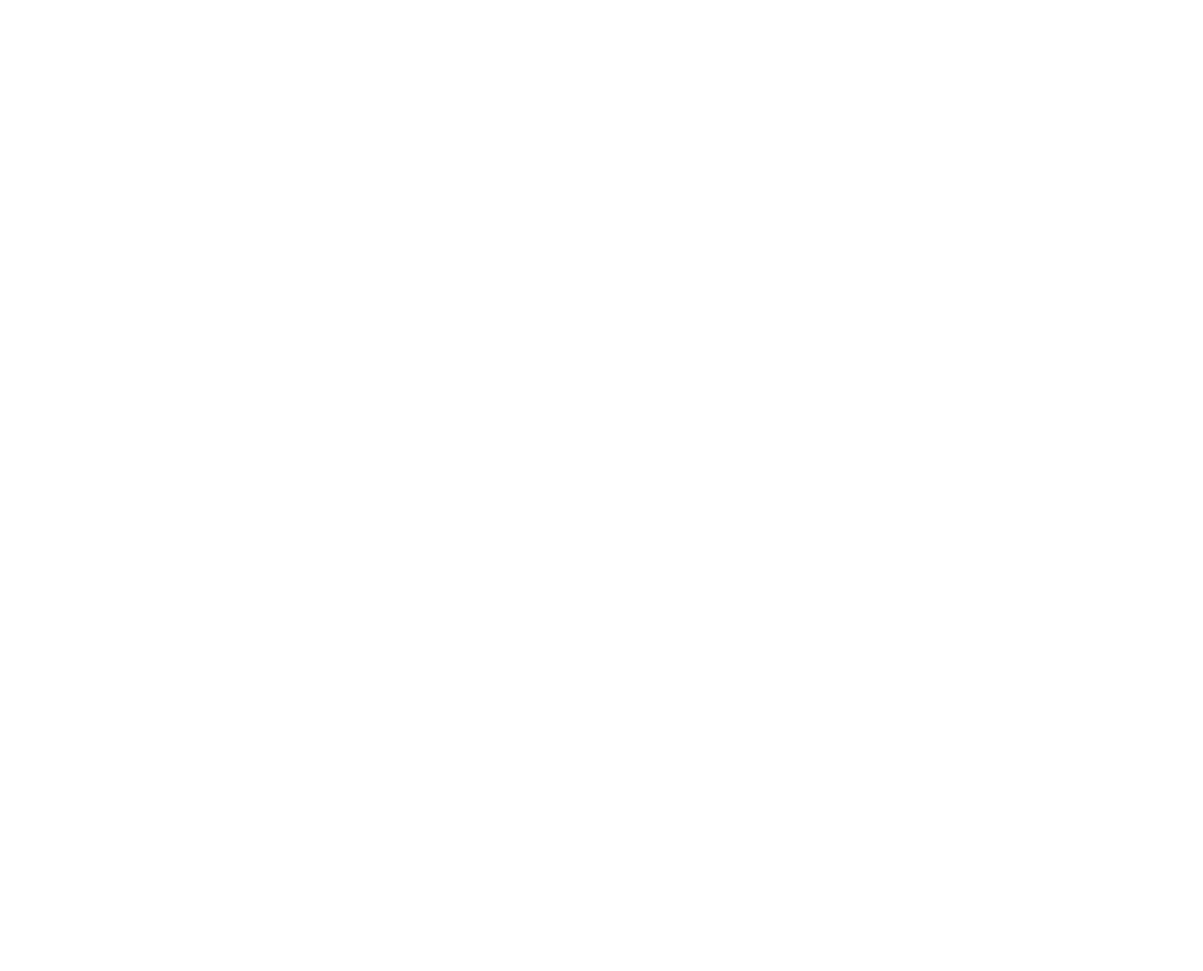
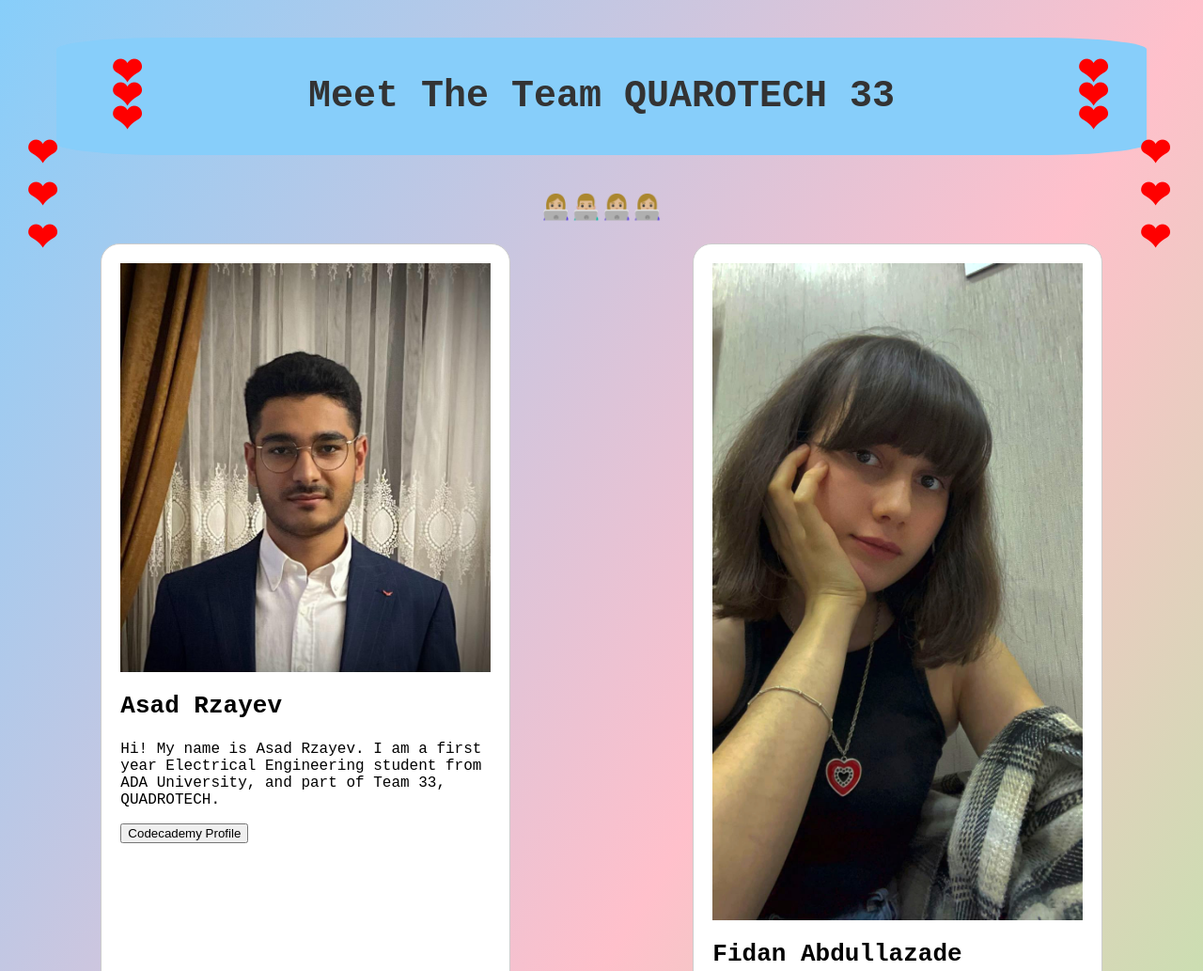
Before and after one commit to JalaAlmammadli/info-systems, a plain HTML site: page team_members.html in a window 1280 px wide. Shown: the top 1033 px of the page at 94% size. Before the commit the page ends 800 px from the top, so only its background shows below. Drawn offline with Linux system fonts and the light colour scheme.

Commit message:
Fidan
some clean

```diff
--- a/intro.html
+++ b/intro.html
@@ -8,7 +8,7 @@
 </head>
 <body>
     <div class="navbar">
-        <img src="C:\Users\HP\OneDrive\Documents\ayeeeee.jpg" alt="Logo" id="logo">
+        <img src="../media/logo.jpg" alt="Logo" id="logo">
 
         <a href="team_members.html">About Us</a>
         <a href="hour_of_code.html">Hour of Code</a>
@@ -22,12 +22,11 @@
             <div class="team-info">
                 <p>Our Team, QUADROTECH33, is consist of 4 ADA students, which are randomly chosen by our professor - Dr. Yusubov, and our purpose is to get you acquainted with our group members, content of our homework assignments, and a brief information about our Hour of Code event.</p>
             </div>
-            <img src="C:\Users\HP\OneDrive\Documents\maybe.jpg" alt="Introduction Image" class="intro-image">
+            <img src="../media/intro.jpg" alt="Introduction Image" class="intro-image">
         </section>
         <footer>
             <p>&copy; 2023 Our Website</p>
         </footer>
     </main>
-    <script src="script.js"></script>
 </body>
 </html>
--- a/team_members.css
+++ b/team_members.css
@@ -0,0 +1,144 @@
+body {
+    text-align: center;
+    margin: 20px;
+    font-family: 'Courier New', monospace;
+    background: linear-gradient(to bottom right, #87CEFA, #FFC0CB, #98FB98);
+}
+
+h1 {
+    background-color: #87CEFA;
+    padding: 40px;
+    margin: 40px;
+    color: #333;
+    animation: fadeIn 1s ease-in-out;
+    font-size: 40px;
+    position: relative;
+    border-radius: 10%;
+}
+
+h2 {
+    font-size: 26px;
+}
+
+.heart {
+    width: 16px;
+    height: 16px;
+    position: absolute;
+    animation: beat 1s infinite alternate;
+}
+
+.heart::before,
+.heart::after {
+    content: '\2764';
+    font-size: 40px;
+    position: absolute;
+    color: #ff0000;
+}
+
+.heart::before {
+    left: 0;
+}
+
+.heart::after {
+    left: 8px;
+}
+
+.heart.left1::after {
+    top: 86px;
+    left: -90px;
+}
+
+.heart.left2::after {
+    top: 106px;
+    left: -90px;
+}
+
+.heart.left3::after {
+    top: 126px;
+    left: -90px;
+}
+
+.heart.right1::after {
+    top: 86px;
+    left: 66px;
+}
+
+.heart.right2::after {
+    top: 106px;
+    left: 66px;
+}
+
+.heart.right3::after {
+    top: 126px;
+    left: 66px;
+}
+
+.heart.left1 { top: 10%; left: 5%; }
+.heart.left2 { top: 30%; left: 5%; }
+.heart.left3 { top: 50%; left: 5%; }
+.heart.left4 { top: 70%; left: 5%; }
+.heart.left5 { top: 90%; left: 5%; }
+.heart.left6 { top: 110%; left: 5%; }
+
+.heart.right1 { top: 10%; right: 5%; }
+.heart.right2 { top: 30%; right: 5%; }
+.heart.right3 { top: 50%; right: 5%; }
+.heart.right4 { top: 70%; right: 5%; }
+.heart.right5 { top: 90%; right: 5%; }
+.heart.right6 { top: 110%; right: 5%; }
+
+.member-boxes {
+    display: flex;
+    flex-wrap: wrap;
+    justify-content: space-around;
+    gap: 20px;
+    margin-top: 20px;
+}
+
+.member {
+    width: calc(33.33% - 20px);
+    background-color: #fff;
+    padding: 20px;
+    border: 1px solid #ccc;
+    border-radius: 20px;
+    text-align: left;
+    overflow: hidden; /* Prevent images from overflowing their containers */
+}
+
+.member img {
+    max-width: 100%; /* Make sure images don't exceed the width of their container */
+    height: auto; /* Maintain the aspect ratio of the images */
+    display: block; /* Remove any extra spacing below the images */
+    margin-bottom: 10px; /* Add some space below the images */
+}
+
+.member:nth-child(even) {
+    animation: slideFromRight 0.8s ease-in-out 0.4s forwards;
+}
+
+.member:nth-child(odd) {
+    animation: slideFromLeft 0.8s ease-in-out 0.6s forwards;
+}
+
+.social-buttons {
+    margin-top: 20px;
+}
+
+.social-button {
+    display: inline-block;
+    padding: 10px 20px;
+    margin: 0 10px;
+    background-color: #0077cc;
+    color: #fff;
+    text-decoration: none;
+    border-radius: 5px;
+    transition: background-color 0.3s ease;
+}
+
+.social-button:hover {
+    background-color: #005580;
+}
+
+.footer {
+    margin-top: 50px;
+}
--- a/team_members.html
+++ b/team_members.html
@@ -0,0 +1,61 @@
+<!DOCTYPE html>
+<html lang="en">
+<head>
+    <meta charset="UTF-8">
+    <meta name="viewport" content="width=device-width, initial-scale=1.0">
+    <title>About Us</title>
+    <link rel="stylesheet" href="team_members.css">
+    <link rel="stylesheet" href="https://fonts.googleapis.com/css2?family=Urbanist&display=swap">
+</head>
+<body>
+
+    <h1>Meet The Team QUAROTECH 33
+        <div class="heart left1"></div>
+        <div class="heart left2"></div>
+        <div class="heart left3"></div>
+        <div class="heart right1"></div>
+        <div class="heart right2"></div>
+        <div class="heart right3"></div>
+    </h1>
+    <h2>👩🏼‍💻👨🏼‍💻👩🏼‍💻👩🏼‍💻</h2>
+
+    <div class="member-boxes">
+        <div class="member">
+            <img src="../media/asad.jpg" alt="Member 1 Photo">
+            <h2>Asad Rzayev</h2>
+            <p class="description">Hi! My name is Asad Rzayev. I am a first year Electrical Engineering student from ADA University, and part of Team 33, QUADROTECH.</p>
+            <button class="member-button" onclick="window.open('https://www.codecademy.com/profiles/AsadRzayev', '_blank');"> Codecademy Profile</button>
+        </div>
+
+        <div class="member">
+            <img src="../media/fidan.jpg" alt="Member 2 Photo">
+            <h2>Fidan Abdullazade</h2>
+            <p class="description">Hi! My name is Fidan Abdullazade. I am a first year Information Technologies student from ADA University, and part of Team 33, QUADROTECH.</p>
+            <button class="member-button" onclick="window.open('https://www.codecademy.com/profiles/fidanabdullazade5782369608', '_blank');">Codecademy Profile</button>
+        </div>
+
+        <div class="member">
+            <img src="../media/fatima.jpg" alt="Member 3 Photo">
+            <h2>Fatima Abdullazada</h2>
+            <p class="description">Hi! My name is Fatima Abdullazade. I am a first year Information Technologies student from ADA University, and part of Team 33, QUADROTECH.</p>
+            <button class="member-button" onclick="window.open('https://www.codecademy.com/profiles/AbdullazadaFatima18116', '_blank');">Codecademy Profile</button>
+        </div>
+
+        <div class="member">
+            <img src="../media/jale.jpg" alt="Member 4 Photo">
+            <h2>Jala Almammadli</h2>
+            <p class="description">Hi! My name is Jala Almammadli. I am a first year Computer Science student from ADA University, and part of Team 33, QUADROTECH.</p>
+            <button class="member-button" onclick="window.open('https://www.codecademy.com/profiles/jalmammadli20285', '_blank');"> Codecademy Profile</button>
+        </div>
+    </div>
+
+    <footer>
+        <p>Connect with us on social media:</p>
+        <div class="social-buttons">
+            <a href="https://www.instagram.com/quadrotech33/" class="social-button" target="_blank">Instagram</a>
+        </div>
+    </footer>
+
+    <script src="member.js"></script>
+</body>
+</html>
```
Also changed, not shown: hour_of_code.html (+2 -2 lines), 33team-removebg-preview.png (deleted), media/asad.jpg (added), media/fatima.jpg (added), media/fidan.jpg (added), media/hour.jpg (added), media/hour2.jpg (added), media/intro.jpg (added), media/jale.jpg (added), media/logo.jpg (added), script.js (deleted).
